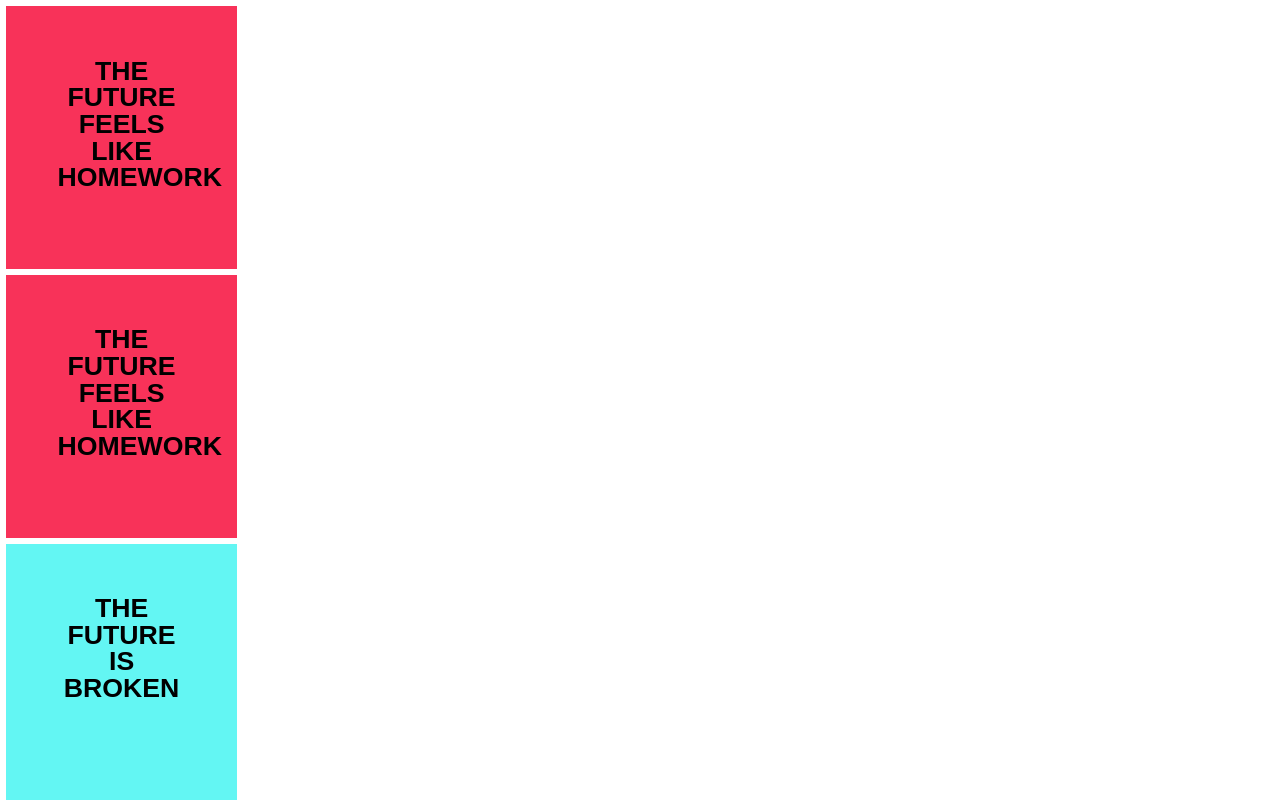
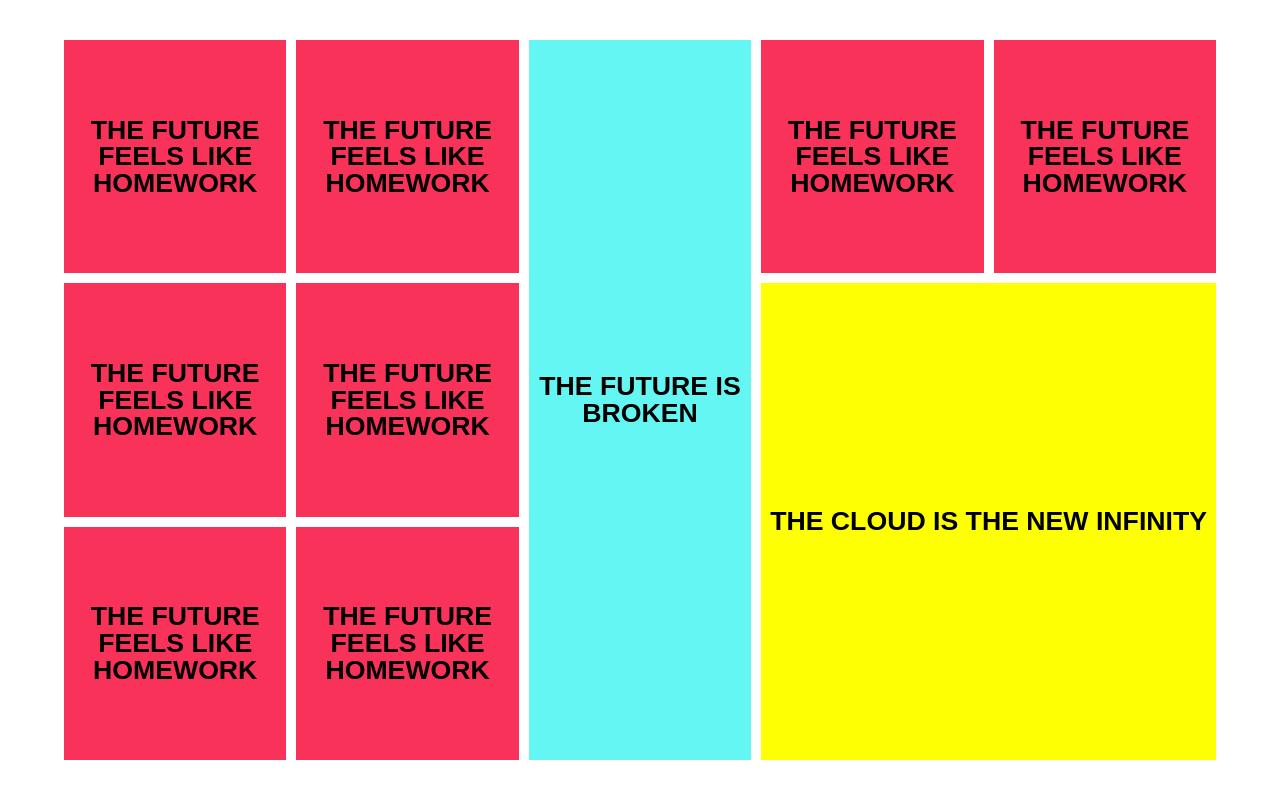
Before and after one commit to JonasDT98/2imd-webtechadvanced-portfolio, a plain HTML site: page Lab2-css/thefuture/index.html in a window 1280 px wide. Shown: the top 800 px of the page. Drawn offline with Linux system fonts and the light colour scheme.

Commit message:
Made the desktop version of the future, With color and margin

```diff
--- a/Lab2-css/thefuture/grid.css
+++ b/Lab2-css/thefuture/grid.css
@@ -5,37 +5,70 @@ body{
     text-align: center;
 }
 
-.container {
+.grid-container {
     display: grid;
-    grid-template-columns: 1fr 1fr 1fr 1fr 1fr;
+    grid-template-columns: repeat(5, 1fr);
     grid-template-rows: repeat(3, 1fr);
     gap: 10px 10px;
+    grid-template-areas:
+    "Red-1 Red-2 Blue red-3 red-4"
+    "red-5 red-6 Blue yellow yellow"
+    "red-7 red-8 Blue yellow yellow";
+    height:90vh;
+    margin-top: 5vh;
+    width: 90vw;
+    margin-left: 5vw;
 }
 
-.red{
+.red-1, .red-2, .red-3, .red-4, .red-5, .red-6, .red-7, .red-8{
     background-color: rgb(248,50,89);
-    padding: 4%;
-    margin: 0.5%;
-    width: 10%;
-    height: 20vh;
-    /* order: 1; */
+    display: grid;
 }
 
-.blue{
+.blue {
+    grid-area: 1 / 3 / 4 / 4;
     background-color: rgb(99,246,243);
-    padding: 4%;
-    margin: 0.5%;
-    width: 10%;
-    height: 80vh;
-    /* order: 3; */
+    display: grid;
 }
 
-.yellow{
+.yellow {
+    grid-area: 2 / 4 / 4 / 6;
     background-color: rgb(255,255,4);
-    padding: 4%;
-    margin: 0.5%;
-    width: 29%;
-    float: left;
-    height: 42vh;
-    /* order: 10; */
+    display: grid;
 }
+
+p{
+    align-self: center;
+}
+
+.red-1 {
+    grid-area: 1 / 1 / 2 / 2;
+}
+
+.red-2 {
+    grid-area: 1 / 2 / 2 / 3;
+}
+
+.red-3 {
+    grid-area: 1 / 4 / 2 / 5;
+}
+
+.red-4 {
+    grid-area: 1 / 5 / 2 / 6;
+}
+
+.red-5 {
+    grid-area: 2 / 1 / 3 / 2;
+}
+
+.red-6 {
+    grid-area: 2 / 2 / 3 / 3;
+}
+
+.red-7 {
+    grid-area: 3 / 1 / 4 / 2;
+}
+
+.red-8 {
+    grid-area: 3 / 2 / 4 / 3;
+}
--- a/Lab2-css/thefuture/index.html
+++ b/Lab2-css/thefuture/index.html
@@ -10,17 +10,18 @@
     <title>The future</title>
 </head>
 <body>
-    <div class="containter">
-        <div class="red">THE FUTURE FEELS LIKE HOMEWORK</div>
-        <div class="red">THE FUTURE FEELS LIKE HOMEWORK</div>
-        <div class="blue">THE FUTURE IS BROKEN</div>
-        <div class="red">THE FUTURE FEELS LIKE HOMEWORK</div>
-        <div class="red">THE FUTURE FEELS LIKE HOMEWORK</div>
-        <div class="yellow">THE CLOUD IS THE NEW INFINITY</div>
-        <div class="red order">THE FUTURE FEELS LIKE HOMEWORK</div>
-        <div class="red order">THE FUTURE FEELS LIKE HOMEWORK</div>
-        <div class="red order">THE FUTURE FEELS LIKE HOMEWORK</div>
-        <div class="red order">THE FUTURE FEELS LIKE HOMEWORK</div>
+    <div class="grid-container">
+        <div class="red-1"><p>THE FUTURE FEELS LIKE HOMEWORK</p></div>
+        <div class="red-2"><p>THE FUTURE FEELS LIKE HOMEWORK</p></div>
+        <div class="blue"><p>THE FUTURE IS BROKEN</p></div>
+        <div class="red-3"><p>THE FUTURE FEELS LIKE HOMEWORK</p></div>
+        <div class="red-4"><p>THE FUTURE FEELS LIKE HOMEWORK</p></div>
+        <div class="red-5"><p>THE FUTURE FEELS LIKE HOMEWORK</p></div>
+        <div class="red-6"><p>THE FUTURE FEELS LIKE HOMEWORK</p></div>
+        <div class="yellow"><p>THE CLOUD IS THE NEW INFINITY</p></div>
+        <div class="red-7"><p>THE FUTURE FEELS LIKE HOMEWORK</p></div>
+        <div class="red-8"><p>THE FUTURE FEELS LIKE HOMEWORK</p></div>
     </div>
+
 </body>
 </html>
```
